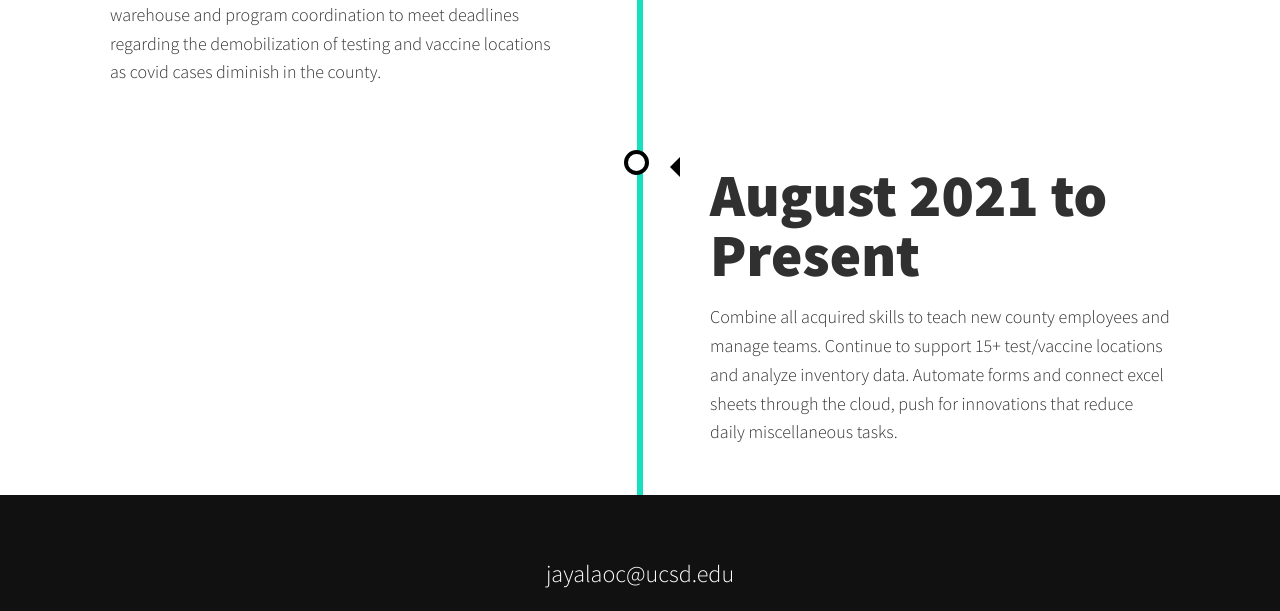
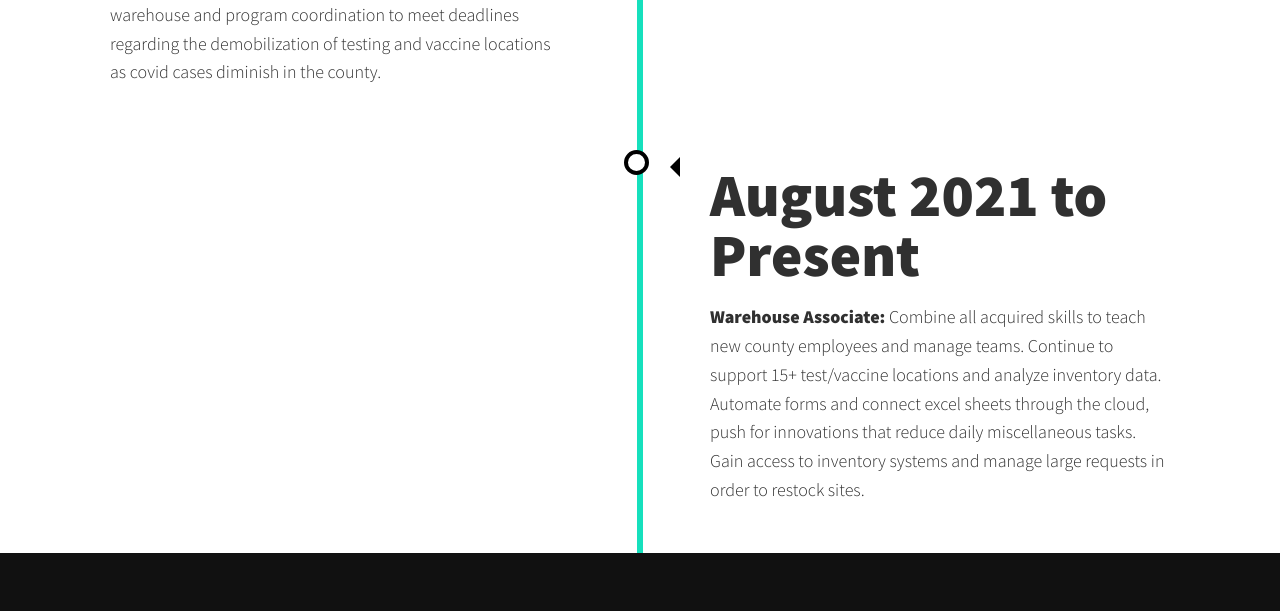
Before and after one commit to jayalaoc/jayalaoc.github.io, a plain HTML site: page portfolio-item4.html in a window 1280 px wide. Shown: the part 1726-2337 px from the top of the page. Drawn offline with nearby package versions, Linux system fonts and the light colour scheme.

Commit message:
Warehouse associate addition to timeline

```diff
--- a/portfolio-item4.html
+++ b/portfolio-item4.html
@@ -238,7 +238,7 @@
             <div class="container right">
                 <div class="content">
                 <h2>August 2021 to Present</h2>
-                <p> Combine all acquired skills to teach new county employees and manage teams. Continue to support 15+ test/vaccine locations and analyze inventory data. Automate forms and connect excel sheets through the cloud, push for innovations that reduce daily miscellaneous tasks.</p>
+                <p> <b>Warehouse Associate:</b> Combine all acquired skills to teach new county employees and manage teams. Continue to support 15+ test/vaccine locations and analyze inventory data. Automate forms and connect excel sheets through the cloud, push for innovations that reduce daily miscellaneous tasks. Gain access to inventory systems and manage large requests in order to restock sites. </p>
                 </div>
             </div>
         </div>
```
